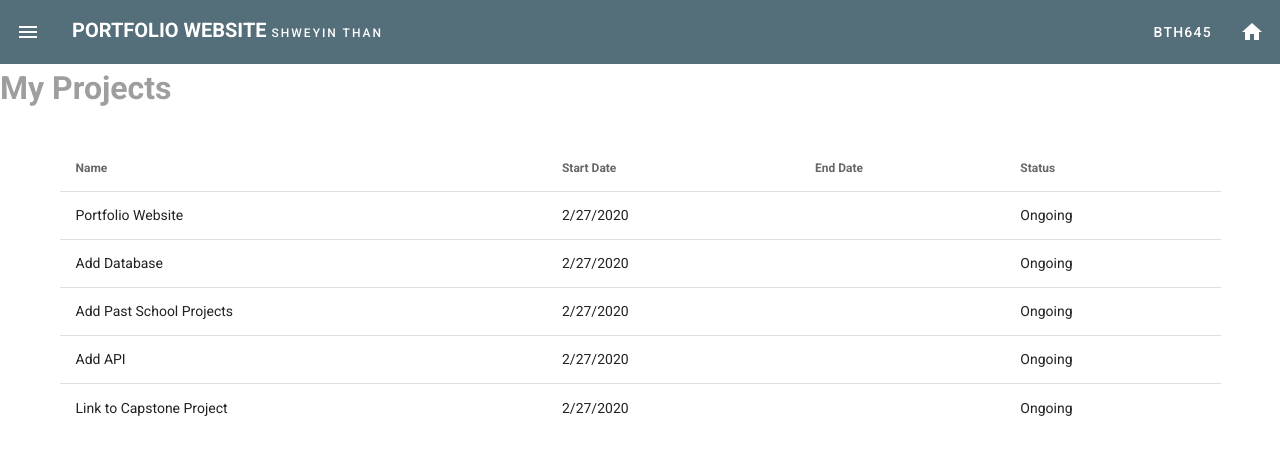
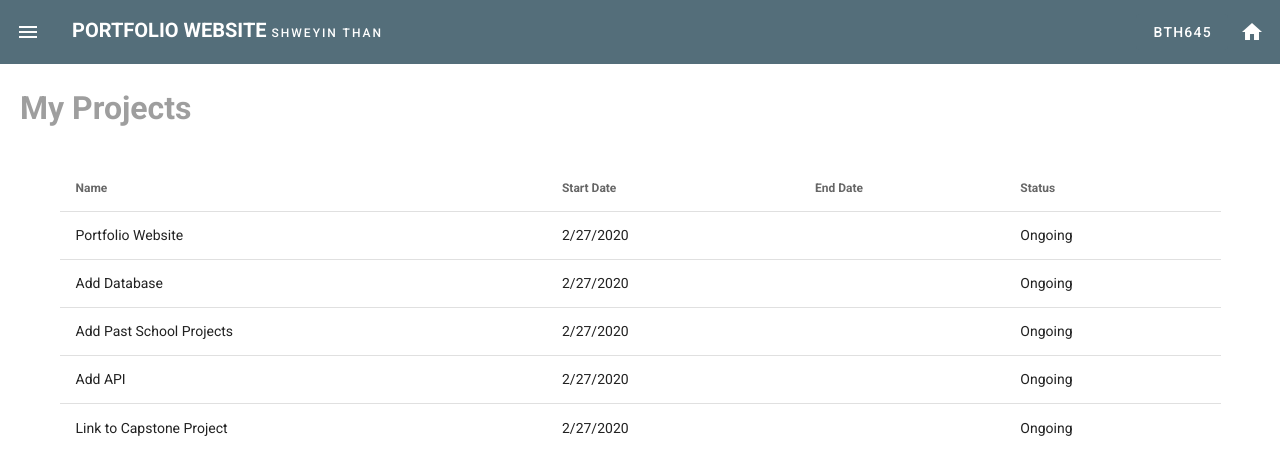
Before and after one commit to shweyin/portfolio-website, a Vue app: page /projects in a window 1280 px wide. Shown: the top 474 px of the page. Built offline with nearby package versions, Linux system fonts and the light colour scheme.

Commit message:
Made links new tab links, addedd projects padding

```diff
--- a/src/views/Home.vue
+++ b/src/views/Home.vue
@@ -10,8 +10,8 @@
                   <v-card-title ><v-avatar class="mx-1"><v-img src="@/assets/profile.jpg"></v-img></v-avatar>Welcome to my Website!</v-card-title>
                   <v-card-text>At the moment, this website is hosting my assignments from BTH645 and is my passion project. I will be building up this website to use as my portfolio.</v-card-text>
                   <v-card-actions class="justify-center">
-                    <v-btn icon><a href="https://www.linkedin.com/in/shweyin-than-656153130/"><v-icon>mdi-linkedin</v-icon></a></v-btn>
-                    <v-btn icon><a href="https://github.com/shweyin"><v-icon>mdi-git</v-icon></a></v-btn>
+                    <v-btn icon><a href="https://www.linkedin.com/in/shweyin-than-656153130/" target="_blank"><v-icon>mdi-linkedin</v-icon></a></v-btn>
+                    <v-btn icon><a href="https://github.com/shweyin" target="_blank"><v-icon>mdi-git</v-icon></a></v-btn>
                   </v-card-actions>
                 </v-card>
               </v-expand-transition>
--- a/src/views/Projects.vue
+++ b/src/views/Projects.vue
@@ -1,5 +1,5 @@
 <template>
-  <div class="projects">
+  <div class="projects ma-5">
     <h1 class="grey--text">My Projects</h1>
     <v-container class="my-5">
       <v-simple-table>
--- a/src/views/Timeline.vue
+++ b/src/views/Timeline.vue
@@ -8,7 +8,7 @@
                 <template v-slot:opposite>
                     <span>{{item.date}}</span>
                 </template>
-                <v-card min-width="240" elevation="8">
+                <v-card>
                     <v-card-title class="blue">
                         <h2 class="white--text font-weight-light">{{ item.title }}</h2>
                     </v-card-title>
```
Also changed, not shown: src/components/Navbar.vue (line endings or trailing spaces).
